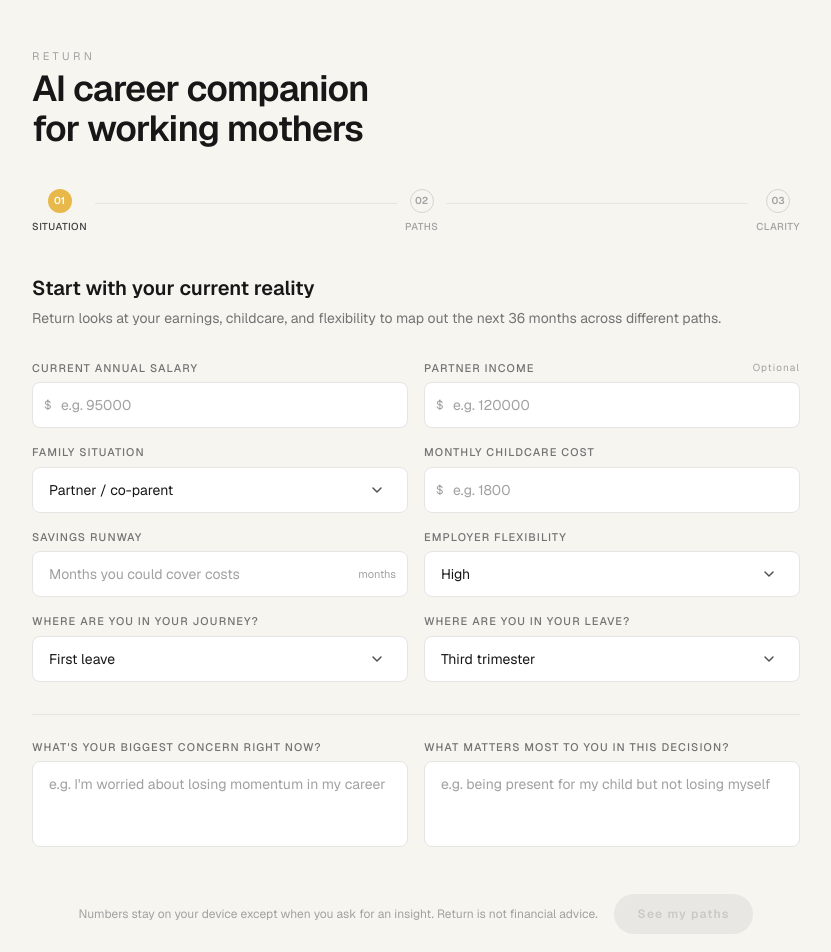
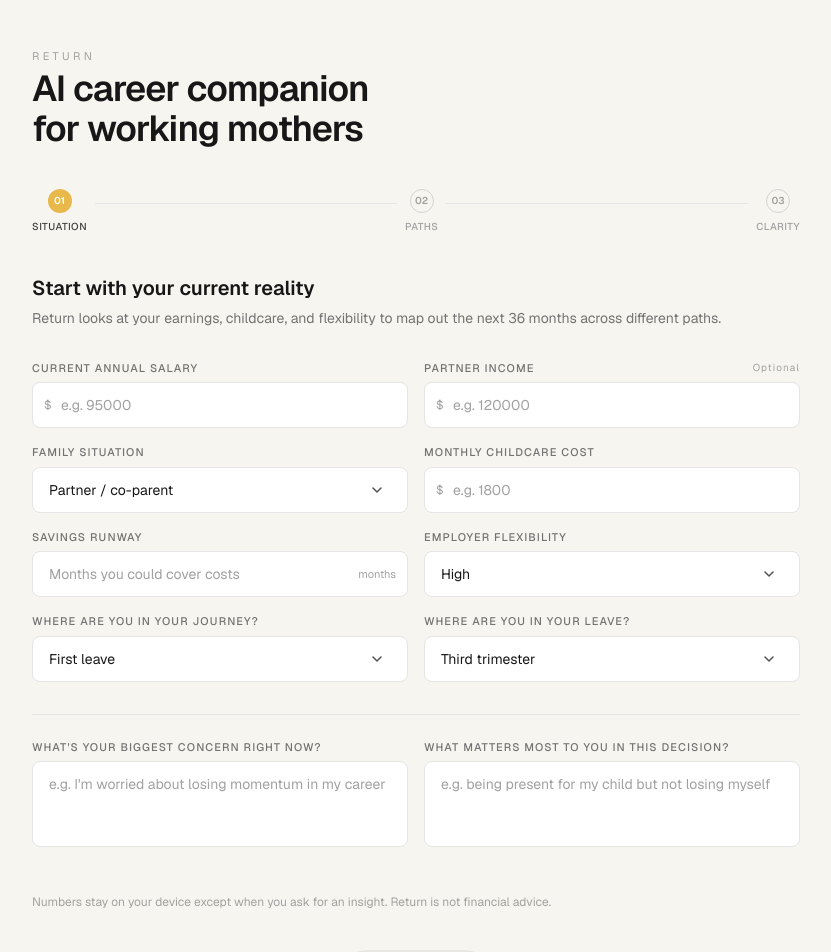
Before and after one commit to myrto-cloud/return-app, a Next.js app: page / in a window 1280 px wide. Shown: the top 952 px of the page, without its empty margins (224-1055 px from the left). Built offline with nearby package versions, Linux system fonts and the light colour scheme.

Commit message:
center step 1 button, styled start new scenario

```diff
--- a/app/page.tsx
+++ b/app/page.tsx
@@ -306,8 +306,8 @@
                 <textarea value={whatMattersMost} onChange={e => setWhatMattersMost(e.target.value)} placeholder="e.g. being present for my child but not losing myself" rows={3} className={inputClass + " resize-none"} />
               </div>
             </div>
+            <p className="text-xs text-neutral-400 pt-2">Numbers stay on your device except when you ask for an insight. Return is not financial advice.</p>
             <div className="flex items-center justify-center gap-4 pt-2">
-              <p className="text-xs text-neutral-400">Numbers stay on your device except when you ask for an insight. Return is not financial advice.</p>
               <button onClick={() => hasMinimumInputs && setStep(2)} disabled={!hasMinimumInputs}
                 className="rounded-full px-6 py-3 text-xs font-semibold tracking-widest transition disabled:opacity-40 disabled:cursor-not-allowed"
                 style={{ background: hasMinimumInputs ? GOLD : "#d4d4d4", color: hasMinimumInputs ? "#1a1a1a" : "#888" }}>
```
